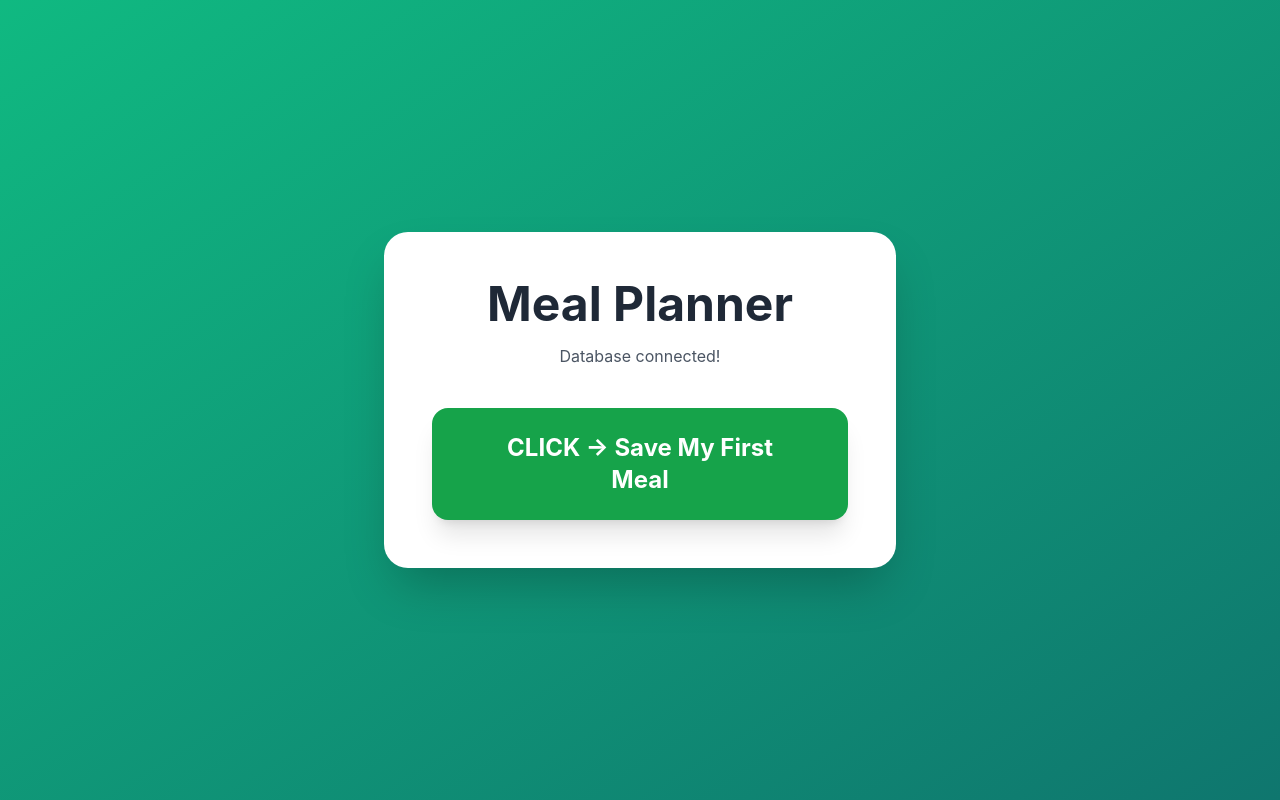
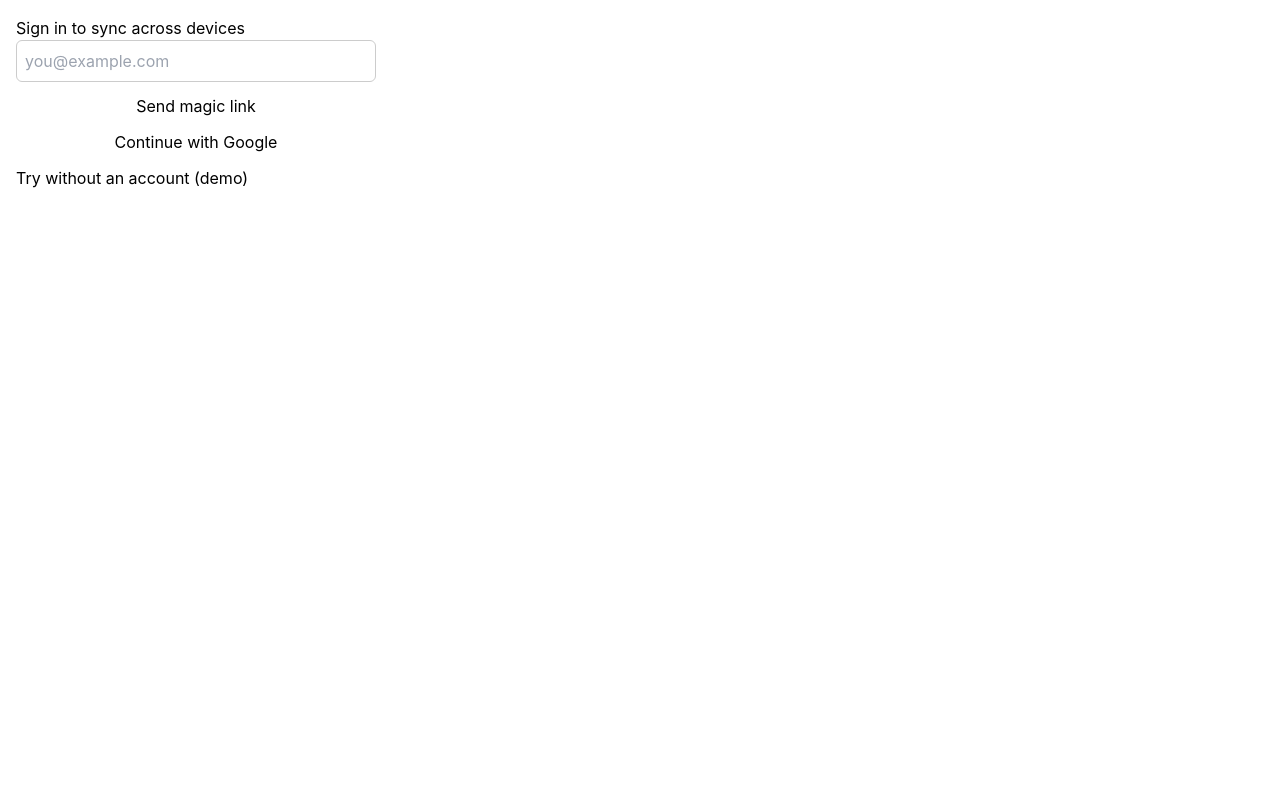
Before and after one commit to CasterlyGit/Meal-Planner, a React (Vite) app: page / in a window 1280 px wide. Built offline with nearby package versions, Linux system fonts and the light colour scheme.

Commit message:
auth page

```diff
--- /dev/null
+++ b/src/SignedInApp.tsx
@@ -0,0 +1,72 @@
+import { useEffect, useState } from 'react'
+import { supabase } from './lib/supabase'
+import AuthPanel from './components/AuthPanel'
+
+// 👉 import your big UI (default export) and alias it:
+import MealPlannerApp from './App'
+
+export default function SignedInApp() {
+  const [ready, setReady] = useState(false)
+  const [authed, setAuthed] = useState(false)
+  const [useDemo, setUseDemo] = useState(false)
+
+  useEffect(() => {
+    setUseDemo(localStorage.getItem('demoMode') === '1')
+    supabase.auth.getSession().then(({ data }) => {
+      setAuthed(!!data.session)
+      setReady(true)
+    })
+    const { data: sub } = supabase.auth.onAuthStateChange((_e, session) => {
+      setAuthed(!!session)
+    })
+    return () => sub.subscription.unsubscribe()
+  }, [])
+
+  if (!ready) return <div style={{ padding:16 }}>Loading…</div>
+
+  if (useDemo) {
+    return (
+      <div style={{ padding:16 }}>
+        <Header authed={false} useDemo onExitDemo={() => {
+          localStorage.removeItem('demoMode'); setUseDemo(false)
+        }} />
+        <MealPlannerApp />
+      </div>
+    )
+  }
+
+  if (!authed) {
+    return (
+      <div style={{ padding:16 }}>
+        <h1>Sign in to sync across devices</h1>
+        <AuthPanel />
+        <div style={{ marginTop:12 }}>
+          <button onClick={() => { localStorage.setItem('demoMode','1'); setUseDemo(true) }}>
+            Try without an account (demo)
+          </button>
+        </div>
+      </div>
+    )
+  }
+
+  return (
+    <div style={{ padding:16 }}>
+      <Header authed useDemo={false} onExitDemo={()=>{}} />
+      <MealPlannerApp />
+    </div>
+  )
+}
+
+function Header({ authed, useDemo, onExitDemo }:{
+  authed:boolean; useDemo:boolean; onExitDemo:()=>void
+}) {
+  return (
+    <div style={{ display:'flex', gap:12, alignItems:'center', marginBottom:12 }}>
+      <div style={{ fontWeight:700 }}>Meal Planner & Tracker</div>
+      <div style={{ marginLeft:'auto', display:'flex', gap:8 }}>
+        {useDemo && <button onClick={onExitDemo}>Exit demo</button>}
+        {authed && <button onClick={() => supabase.auth.signOut()}>Sign out</button>}
+      </div>
+    </div>
+  )
+}
--- /dev/null
+++ b/src/components/AuthPanel.tsx
@@ -0,0 +1,42 @@
+// src/components/AuthPanel.tsx
+import { useEffect, useState } from 'react'
+import { supabase } from '../lib/supabase'
+
+export default function AuthPanel() {
+  const [email, setEmail] = useState('')
+  const [status, setStatus] = useState('')
+
+  async function signInWithEmail() {
+    setStatus('Sending magic link…')
+    const redirectTo = window.location.origin
+    const { error } = await supabase.auth.signInWithOtp({
+      email,
+      options: { emailRedirectTo: redirectTo }
+    })
+    setStatus(error ? `Error: ${error.message}` : 'Check your email for a magic link.')
+  }
+
+  async function signInWithGoogle() {
+    const redirectTo = window.location.origin
+    const { error } = await supabase.auth.signInWithOAuth({
+      provider: 'google',
+      options: { redirectTo }
+    })
+    if (error) setStatus(`Error: ${error.message}`)
+  }
+
+  return (
+    <div style={{ display:'grid', gap:12, maxWidth:360 }}>
+      <input
+        type="email"
+        placeholder="you@example.com"
+        value={email}
+        onChange={(e) => setEmail(e.target.value)}
+        style={{ padding:8, border:'1px solid #ccc', borderRadius:6 }}
+      />
+      <button onClick={signInWithEmail}>Send magic link</button>
+      <button onClick={signInWithGoogle}>Continue with Google</button>
+      {status && <div>{status}</div>}
+    </div>
+  )
+}
--- a/src/main.tsx
+++ b/src/main.tsx
@@ -1,53 +1,11 @@
+// src/main.tsx
 import React from 'react'
 import ReactDOM from 'react-dom/client'
-import { supabase } from './lib/supabase'
+import SignedInApp from './SignedInApp'   // <- the wrapper we made
 import './index.css'
-
-function App() {
-  return (
-    <div className="min-h-screen bg-gradient-to-br from-emerald-500 to-teal-700 flex items-center justify-center p-6">
-      <div className="bg-white rounded-3xl shadow-2xl p-12 max-w-lg w-full text-center">
-        <h1 className="text-5xl font-bold text-gray-800 mb-4">Meal Planner</h1>
-        <p className="text-gray-600 mb-10">Database connected!</p>
-
-        <button
-          onClick={async () => {
-            try {
-              // 1. Create account
-              const { data } = await supabase.auth.signUp({
-                email: "test@test.com",
-                password: "12345678"
-              })
-
-              // 2. Save meal plan
-              await supabase.from('meal_plans').insert({
-                title: "My First Week",
-                meals: { monday: "Oats", tuesday: "Chicken Rice" }
-              })
-
-              // 3. Log food
-              await supabase.from('daily_logs').insert({
-                meal_type: "breakfast",
-                food_name: "Avocado Toast",
-                calories: 380
-              })
-
-              alert("IT WORKED! 🎉 Check Supabase → Table Editor → data is there!")
-            } catch (e) {
-              alert("Error: " + e)
-            }
-          }}
-          className="bg-green-600 hover:bg-green-700 text-white font-bold text-2xl py-6 px-16 rounded-2xl shadow-xl transform hover:scale-105 transition-all"
-        >
-          CLICK → Save My First Meal
-        </button>
-      </div>
-    </div>
-  )
-}
 
 ReactDOM.createRoot(document.getElementById('root')!).render(
   <React.StrictMode>
-    <App />
+    <SignedInApp />
   </React.StrictMode>
 )
```
